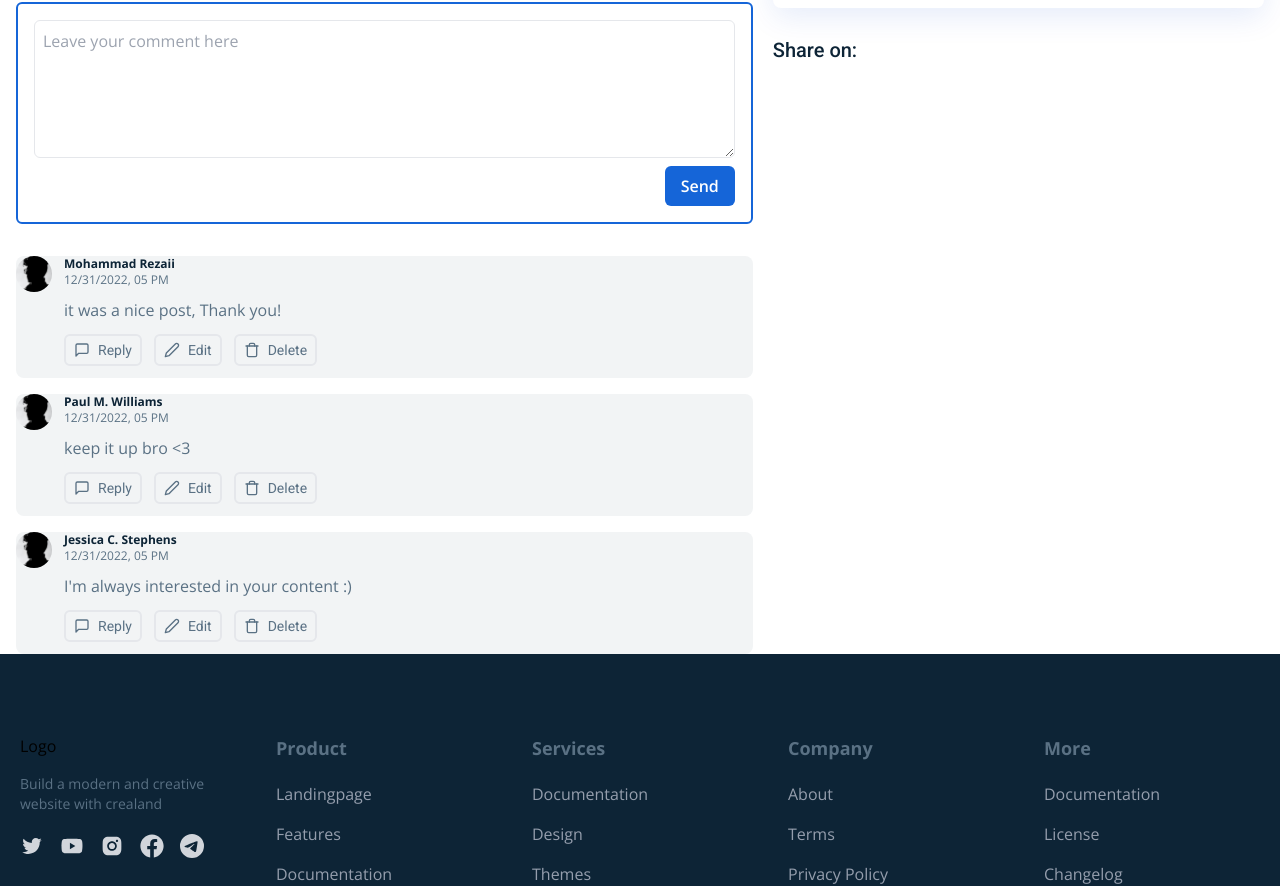
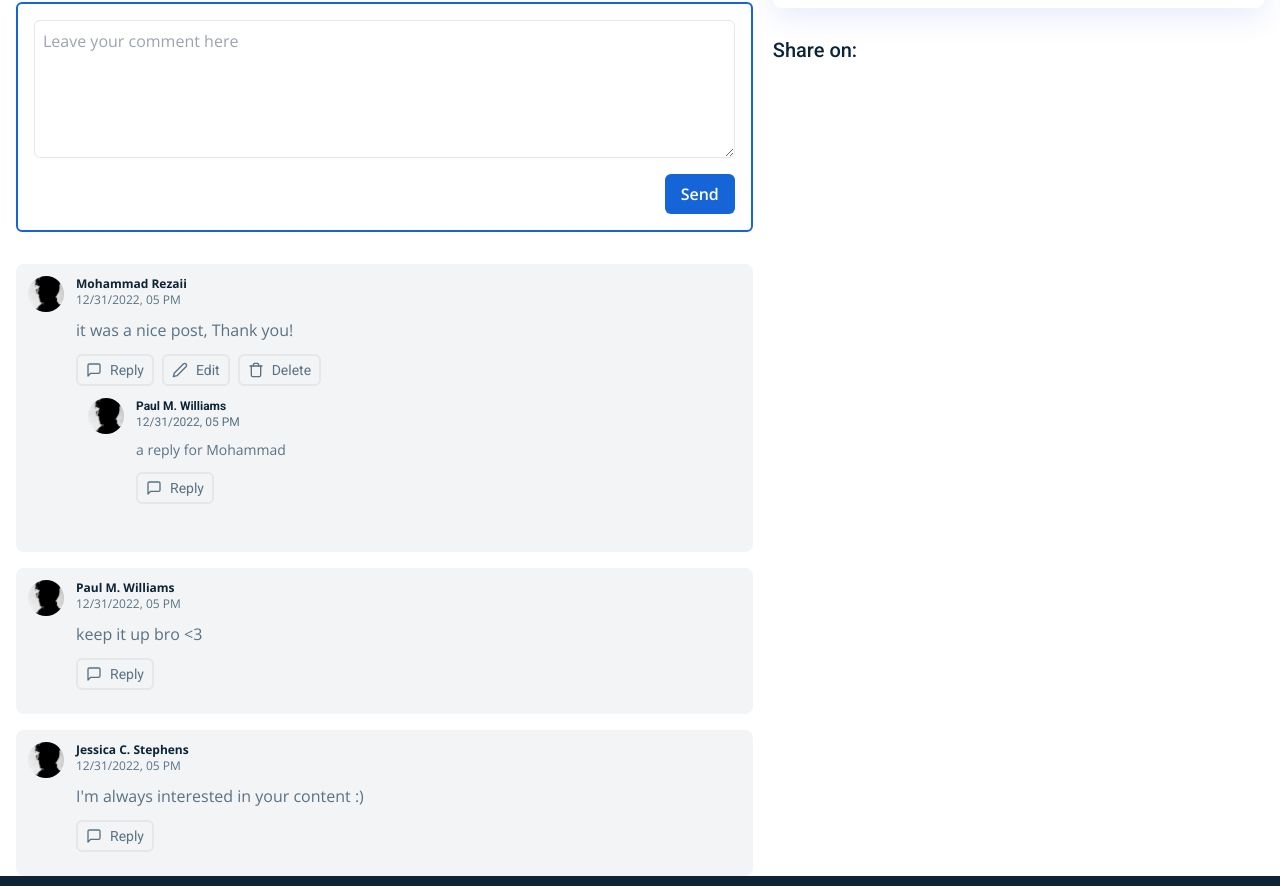
Before and after one commit to pasinduweerarathne/mern-blog, a React (Vite) app in the folder frontend/: page /blog/1 in a window 1280 px wide. Shown: the part 779-1665 px from the top of the page. Built offline with nearby package versions, Linux system fonts and the light colour scheme.

Commit message:
add comment section

```diff
--- a/frontend/src/components/comments/Comment.jsx
+++ b/frontend/src/components/comments/Comment.jsx
@@ -1,10 +1,34 @@
 /* eslint-disable react/prop-types */
 import { FiMessageSquare, FiEdit2, FiTrash } from "react-icons/fi";
 import images from "../../constants/images";
+import CommentForm from "./CommentForm";
 
-const Comment = ({ comment }) => {
+const Comment = ({
+  comment,
+  loggedUserId,
+  affectedComment,
+  setAffectedComment,
+  parentId = null,
+  addComment,
+  updateComment,
+  deleteComment,
+  replies
+}) => {
+  const isUserLoggin = Boolean(loggedUserId);
+  const commentBelongsToUser = loggedUserId === comment.user._id;
+  const isReplying =
+    affectedComment &&
+    affectedComment.type === "replying" &&
+    affectedComment._id === comment._id;
+  const isEditing =
+    affectedComment &&
+    affectedComment.type === "editing" &&
+    affectedComment._id === comment._id;
+  const repliedCommnetId = parentId ? parentId : comment._id;
+  const replyOnUserId = comment.user._id;
+
   return (
-    <div className="flex flex-nowrap items-start gap-x-3 bg-[#F2F4F5] rounded-lg">
+    <div className="flex flex-nowrap items-start gap-x-3 bg-[#F2F4F5] rounded-lg p-3">
       <img
         src={images.postProfile}
         alt="userProfile"
@@ -22,22 +46,78 @@ const Comment = ({ comment }) => {
             hour: "2-digit",
           })}
         </span>
+        {!isEditing && (
           <p className="font-opensans mt-[10px] text-dark-light">
             {comment.desc}
           </p>
-        <div className="flex items-center gap-x-3 text-dark-light font-roboto text-sm my-3">
-          <button className="flex items-center space-x-2 border-2 px-2 py-1 rounded-md transition-all duration-300 hover:text-white hover:bg-primary hover:border-primary">
+        )}
+        {isEditing && (
+          <CommentForm btnLabel={"Update"} formSubmitHanlder={(value) => updateComment(value, comment._id)} initialText={comment.desc} formCancelHandler={() => setAffectedComment(null)} />
+        )}
+        <div className="flex flex-col text-dark-light font-roboto text-sm my-3">
+          <div className="flex gap-2">
+            {isUserLoggin && (
+              <button
+                className="flex items-center space-x-2 border-2 px-2 py-1 rounded-md transition-all duration-300 hover:text-white hover:bg-primary hover:border-primary"
+                onClick={() =>
+                  setAffectedComment({ type: "replying", _id: comment._id })
+                }
+              >
                 <FiMessageSquare className="w-4 h-auto" />
                 <span>Reply</span>
               </button>
-          <button className="flex items-center space-x-2 border-2 px-2 py-1 rounded-md transition-all duration-300 hover:text-white hover:bg-yellow-500 hover:border-yellow-500">
+            )}
+            {commentBelongsToUser && (
+              <>
+                <button
+                  className="flex items-center space-x-2 border-2 px-2 py-1 rounded-md transition-all duration-300 hover:text-white hover:bg-yellow-500 hover:border-yellow-500"
+                  onClick={() =>
+                    setAffectedComment({ type: "editing", _id: comment._id })
+                  }
+                >
                   <FiEdit2 className="w-4 h-auto" />
                   <span>Edit</span>
                 </button>
-          <button className="flex items-center space-x-2 border-2 px-2 py-1 rounded-md transition-all duration-300 hover:text-white hover:bg-red-600 hover:border-red-600">
+                <button className="flex items-center space-x-2 border-2 px-2 py-1 rounded-md transition-all duration-300 hover:text-white hover:bg-red-600 hover:border-red-600"
+                  onClick={() =>
+                    deleteComment(comment._id)
+                  }
+                >
                   <FiTrash className="w-4 h-auto" />
                   <span>Delete</span>
                 </button>
+              </>
+            )}
+          </div>
+          {isReplying && (
+            <CommentForm
+              btnLabel={"Reply"}
+              formSubmitHanlder={(value) =>
+                addComment(value, repliedCommnetId, replyOnUserId)
+              }
+              formCancelHandler={() => setAffectedComment(null)}
+            />
+          )}
+          {replies.length > 0 && (
+            <div>
+              {replies.map(reply => {
+                return (
+                  <Comment
+                    key={reply._id}
+                    loggedUserId={loggedUserId}
+                    affectedComment={affectedComment}
+                    setAffectedComment={setAffectedComment}
+                    comment={reply}
+                    replies={[]}
+                    parentId={comment._id}
+                    addComment={addComment}
+                    deleteComment={deleteComment}
+                    updateComment={updateComment}
+                  />
+                )
+              })}
+            </div>
+          )}
         </div>
       </div>
     </div>
--- a/frontend/src/components/comments/CommentForm.jsx
+++ b/frontend/src/components/comments/CommentForm.jsx
@@ -1,8 +1,8 @@
 /* eslint-disable react/prop-types */
 import { useState } from "react";
 
-const CommentForm = ({ btnLabel, formSubmitHanlder }) => {
-  const [value, setValue] = useState("");
+const CommentForm = ({ btnLabel, formSubmitHanlder, formCancelHandler, initialText = "" }) => {
+  const [value, setValue] = useState(initialText);
 
   const submitHandler = (e) => {
     e.preventDefault();
@@ -20,6 +20,15 @@ const CommentForm = ({ btnLabel, formSubmitHanlder }) => {
           value={value}
           onChange={(e) => setValue(e.target.value)}
         />
+        <div className="flex items-center gap-x-2 pt-2">
+          {formCancelHandler && (
+            <button
+              className="px-4 py-2 rounded-lg border border-red-500 text-red-500 font-semibold"
+              onClick={formCancelHandler}
+            >
+              Cancel
+            </button>
+          )}
           <button
             className="bg-primary text-white rounded-md px-4 py-2 font-semibold capitalize"
             type="submit"
@@ -27,6 +36,7 @@ const CommentForm = ({ btnLabel, formSubmitHanlder }) => {
             {btnLabel}
           </button>
         </div>
+      </div>
     </form>
   );
 };
--- a/frontend/src/components/comments/CommentsContainer.jsx
+++ b/frontend/src/components/comments/CommentsContainer.jsx
@@ -1,11 +1,14 @@
+/* eslint-disable react/prop-types */
 import CommentForm from "./CommentForm";
 import { getCommentsData } from "../../data/comments";
 import { useEffect, useState } from "react";
 import Comment from "./Comment";
 
-const CommentsContainer = () => {
+const CommentsContainer = ({ loggedUserId }) => {
   const [comments, setComments] = useState([]);
   const mainComment = comments.filter((comment) => comment.parent === null);
+  const [affectedComment, setAffectedComment] = useState(null);
+  console.log(comments)
 
   useEffect(() => {
     (async () => {
@@ -14,29 +17,60 @@ const CommentsContainer = () => {
     })();
   }, []);
 
-  const formSubmitHanlder = (value, parent = null, replyOnUser = null) => {
+  const addCommnetHanlder = (value, parent = null, replyOnUser = null) => {
     const newComment = {
-      _id: comments.length + 1,
+      _id: Math.random().toString(),
       user: {
         _id: "a",
         name: "Mohammad Rezaii",
       },
-      desc: { value },
+      desc: value,
       post: "1",
       parent: parent,
       replyOnUser: replyOnUser,
-      createdAt: "2022-12-31T17:22:05.092+0000",
+      createdAt: new Date().toISOString()
     };
 
     setComments([...comments, newComment]);
+    setAffectedComment(null)
   };
+
+  const updateCommentHandler = (value, commentId) => {
+    const updatedCommnet = comments.map((comment) => {
+      if (comment._id === commentId) {
+        return { ...comment, desc: value }
+      }
+      return comment
+    })
+    setComments(updatedCommnet)
+    setAffectedComment(null)
+  }
+
+  const deleteCommentHandler = (commentId) => {
+    setComments(comments.filter(comment => comment._id !== commentId))
+  }
+
+  const getRepliesHandler = (commentId) => {
+    return comments.filter(comment => comment.parent === commentId).sort((a, b) => new Date(a.createdAt).getTime() - new Date(b.createdAt).getTime())
+  }
+
 
   return (
     <div>
-      <CommentForm btnLabel={"Send"} formSubmitHanlder={formSubmitHanlder} />
+      <CommentForm btnLabel={"Send"} formSubmitHanlder={addCommnetHanlder} />
       <div className="space-y-4 mt-8">
-        {mainComment.map((comment, index) => (
-          <Comment key={index} comment={comment} />
+        {mainComment.map((comment) => (
+          <Comment
+            key={comment._id}
+            comment={comment}
+            loggedUserId={loggedUserId}
+            affectedComment={affectedComment}
+            setAffectedComment={setAffectedComment}
+            addComment={addCommnetHanlder}
+            updateComment={updateCommentHandler}
+            deleteComment={deleteCommentHandler}
+            replies={getRepliesHandler(comment._id)}
+          />
         ))}
       </div>
     </div>
--- a/frontend/src/pages/articleDetails/index.jsx
+++ b/frontend/src/pages/articleDetails/index.jsx
@@ -82,7 +82,7 @@ const ArticleDetails = () => {
           unde porro excepturi voluptate sapiente distinctio sit eum quis quod,
           earum fugiat?
         </div>
-        <CommentsContainer />
+        <CommentsContainer loggedUserId={"a"} />
       </article>
       <div className="w-full md:w-[40%] mt-[52px]">
         <SuggestedPosts
```
Lines whose indentation alone changed are shown as unchanged.
